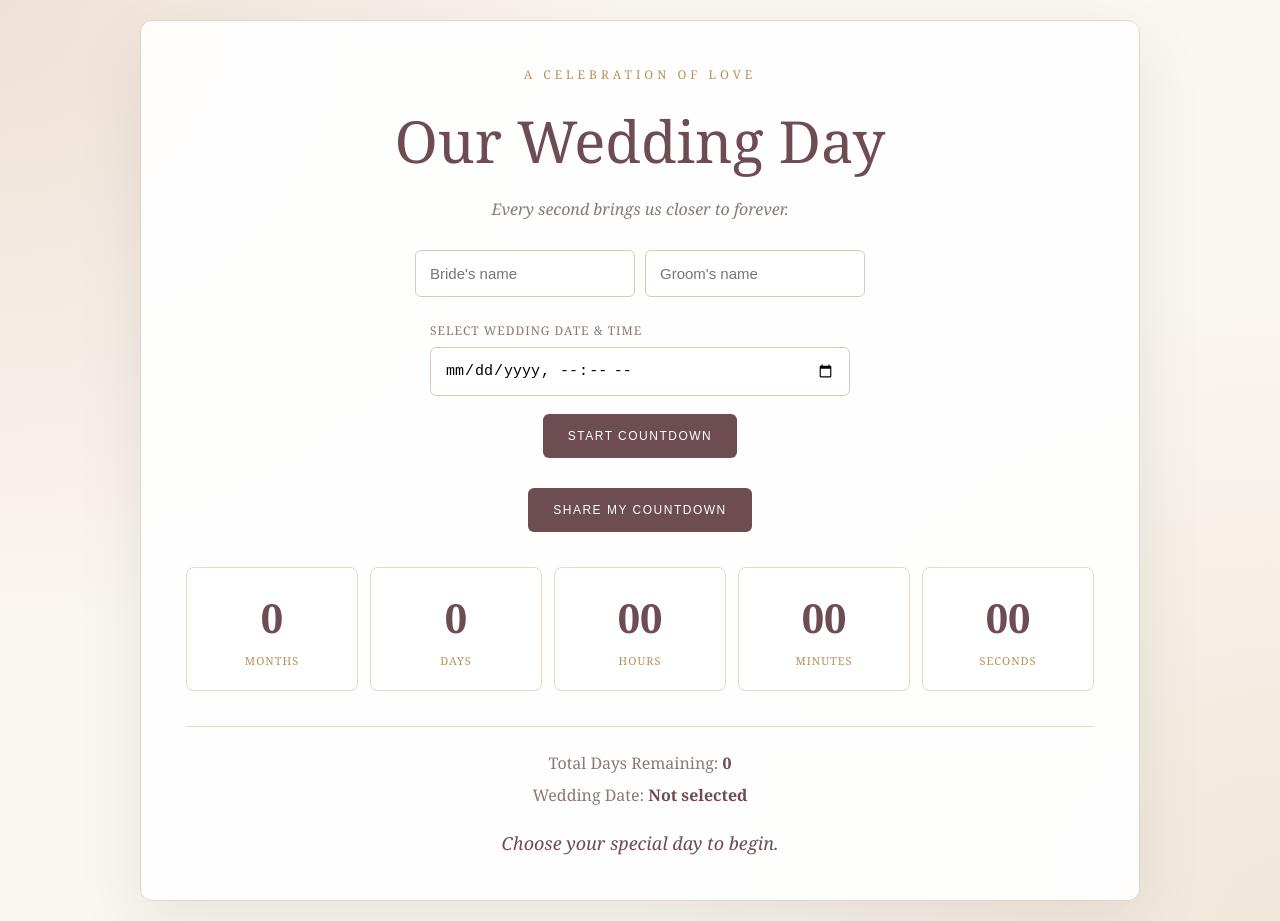
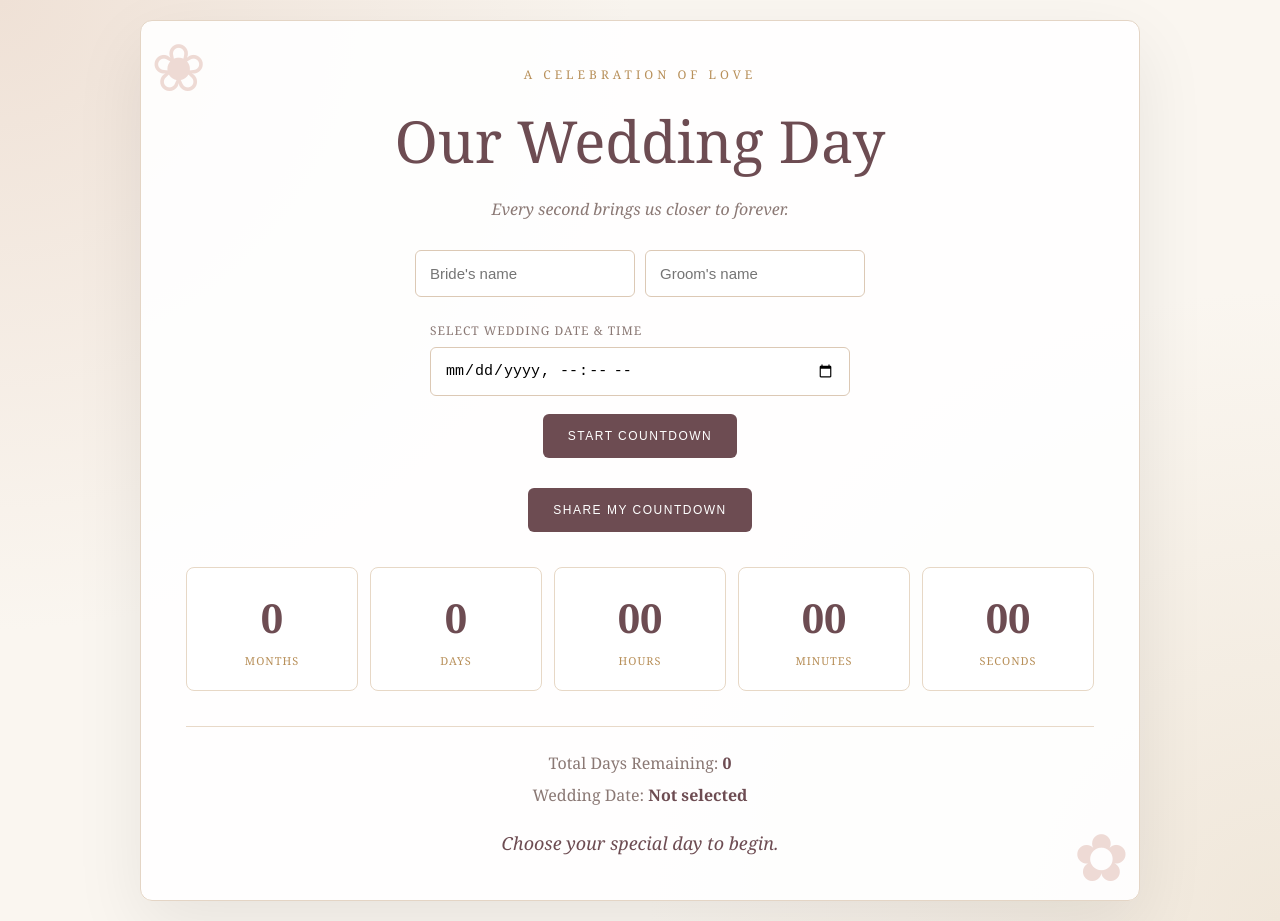
Before and after one commit to MuhammadUmar743/wedding-countdown, a plain HTML site: page index.html in a window 1280 px wide. Drawn offline with Linux system fonts and the light colour scheme.

Commit message:
Update index.html

```diff
--- a/index.html
+++ b/index.html
@@ -24,6 +24,8 @@ body {
   width:100%; max-width:1000px; background:rgba(255,255,255,.92);
   border:1px solid #e4d5c5; border-radius:12px; padding:45px;
   text-align:center; box-shadow:0 25px 70px rgba(0,0,0,.08);
+  position: relative;
+overflow: hidden;
 }
 .top { color:var(--gold); letter-spacing:4px; font-size:12px; text-transform:uppercase; }
 h1 { color:var(--wine); font-size:58px; font-weight:400; margin:18px 0; overflow-wrap:anywhere; }
@@ -56,6 +58,39 @@ button:hover { background:#553b3f; }
   .number { font-size:34px; }
   .names input { width:100%; }
 }
+
+/* Simple floral corner decorations */
+.container::before,
+.container::after {
+  position: absolute;
+  pointer-events: none;
+  z-index: 0;
+  color: #d9a99e;
+  opacity: 0.42;
+  font-size: 66px;
+  line-height: 1.1;
+}
+
+.container::before {
+  content: "❀";
+  top: 8px;
+  left: 10px;
+}
+
+.container::after {
+  content: "✿";
+  bottom: 8px;
+  right: 10px;
+}
+
+@media (max-width: 700px) {
+  .container::before,
+  .container::after {
+    font-size: 38px;
+    opacity: 0.3;
+  }
+}
+
 </style>
 </head>
 <body>
```
